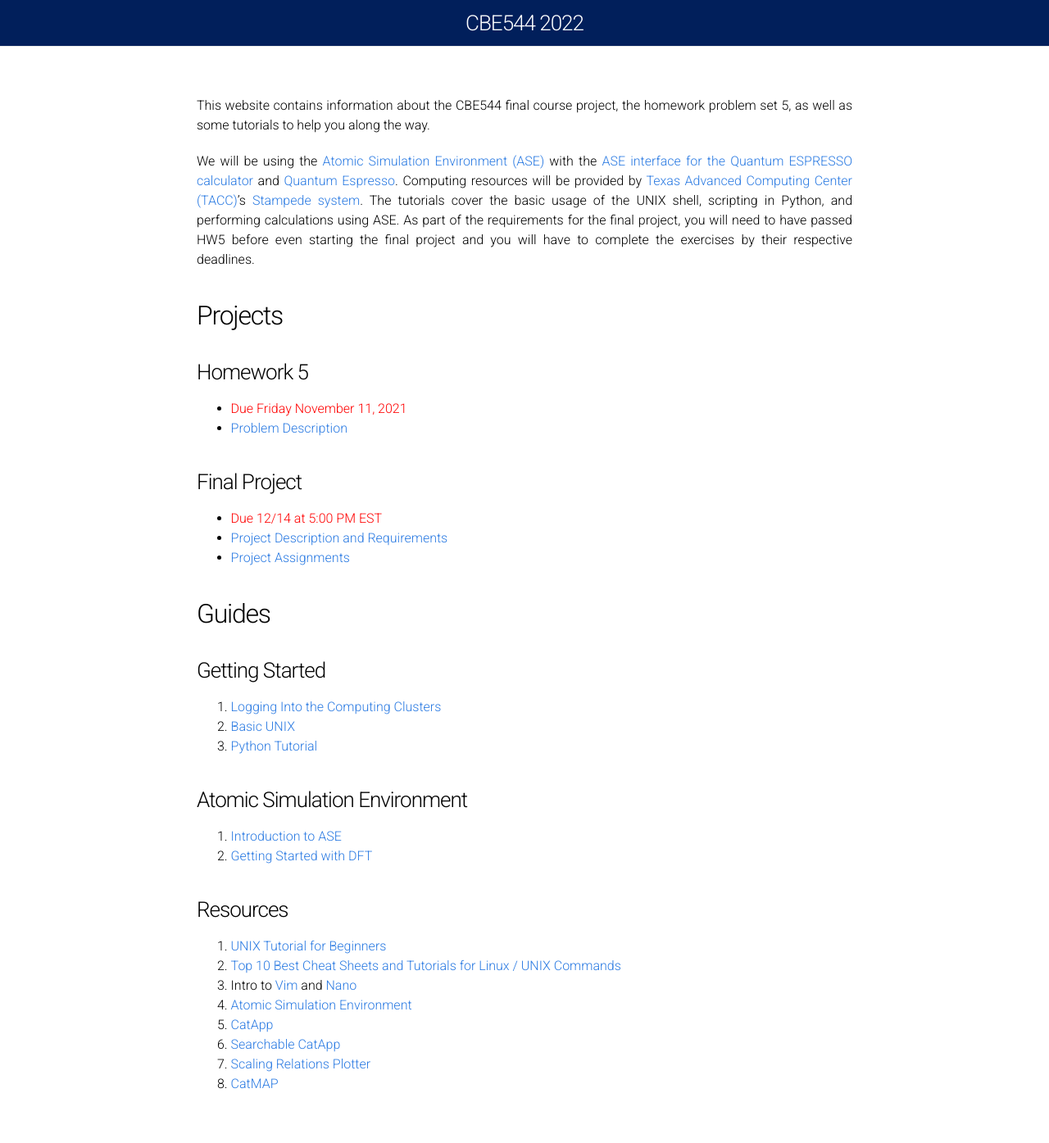
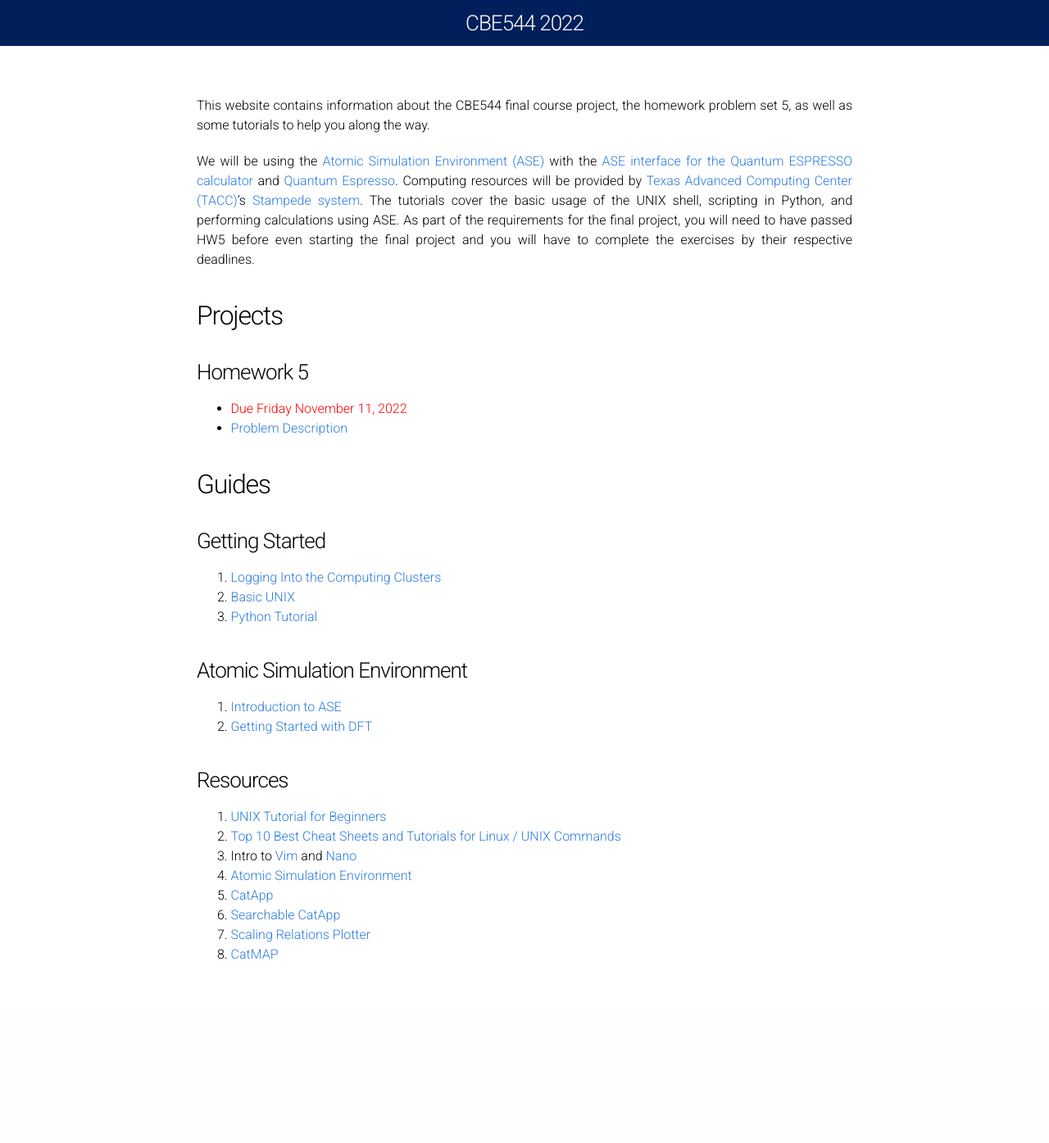
Before and after one commit to UPennCBE544/2023.github.io, a Jekyll site: the page built from Index.md, in a window 1280 px wide. Shown: the whole page at 82% size. Built offline with Jekyll 4.4.1, drawn with Linux system fonts in a browser that asks for light colours; after the commit the page ends 1237 px from its top, so only the background shows below that.

Commit message:
Update Index.md

```diff
--- a/Index.md
+++ b/Index.md
@@ -11,13 +11,8 @@ We will be using the [Atomic Simulation Environment (ASE)](https://wiki.fysik.dt
 ## Projects ##
 
 ### Homework 5 ###
-* <font color="red"> Due Friday November 11, 2021 </font>
+* <font color="red"> Due Friday November 11, 2022 </font>
 * [Problem Description](HW5.pdf)
-
-### Final Project ###
-* <font color="red">Due 12/14 at 5:00 PM EST</font>
-* [Project Description and Requirements](ProjectDescription.md)
-* [Project Assignments](ProjectAssignments.md)
 
 
 ## Guides ##
```
